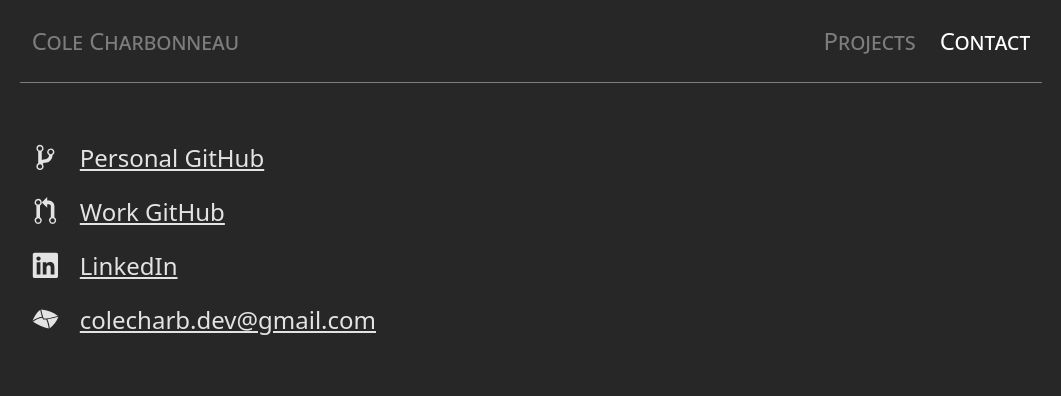
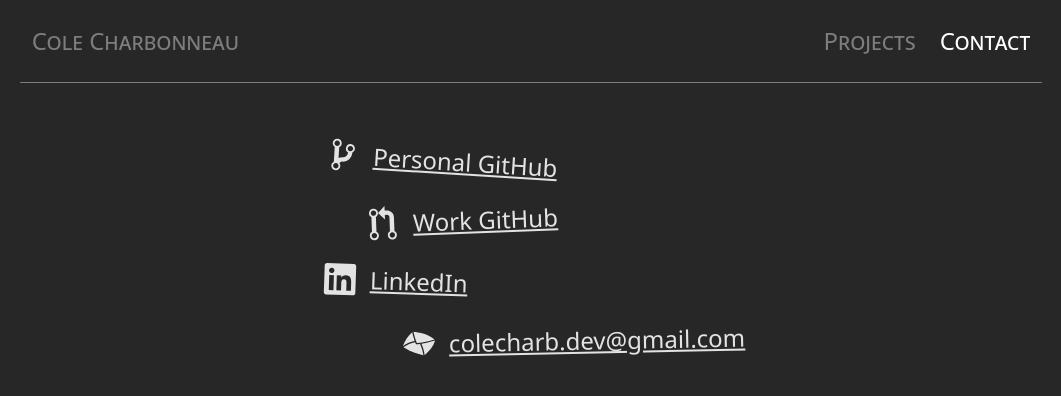
Before and after one commit to colecharb/colecharb-web, a React (Vite) app: page /contact in a window 1280 px wide. Shown: the top 396 px of the page, without its empty margins (109-1170 px from the left). Built offline with nearby package versions, Linux system fonts and the light colour scheme.

Commit message:
layout fun

```diff
--- a/index.html
+++ b/index.html
@@ -7,7 +7,6 @@
       name="viewport"
       content="width=device-width, initial-scale=1.0"
     />
-    <!-- <script type='text/javascript' src="./src/site-wide.js"></script> -->
     <style>
       body {
         background-color: #272727;
--- a/package.json
+++ b/package.json
@@ -4,7 +4,7 @@
   "version": "0.0.0",
   "type": "module",
   "scripts": {
-    "start": "vite",
+    "start": "vite --host",
     "build": "tsc && vite build",
     "preview": "vite preview"
   },
--- a/src/App.css
+++ b/src/App.css
@@ -76,7 +76,6 @@
   margin-bottom: 2em;
 }
 .section {
-  align-items: center;
   margin-top: 2em;
   margin-bottom: 4em;
 }
@@ -91,13 +90,13 @@
   display: flex;
   flex-direction: row;
   align-items: center;
+  gap: 12px;
+  padding: 0.5em 0;
   width: max-content;
-  gap: 20px;
-  padding: 0.5em 0;
 }
 
 .contact-icon {
-  font-size: 120%;
+  font-size: 150%;
 }
 
 .business-card {
--- a/src/components/AboutPage.tsx
+++ b/src/components/AboutPage.tsx
@@ -16,9 +16,9 @@
 
       <p>
         Hi! I like making things. I'm a developer and designer with a background
-        in pure mathematics and an obsession with constantly learning and
-        improving my skills. Developing intuitive and appealing user experiences
-        is what I'm all about.
+        in pure math and an obsession with constantly learning and improving my
+        skills. Developing intuitive and appealing user experiences is what I'm
+        all about.
       </p>
       <p>
         Check out the projects tab for examples of my work and feel free to
--- a/src/components/ContactPage.tsx
+++ b/src/components/ContactPage.tsx
@@ -1,29 +1,71 @@
+import { title } from 'process';
+import type { IconType } from 'react-icons';
 import { FaLinkedin } from 'react-icons/fa';
 import { GiEnvelope } from 'react-icons/gi';
 import { GoGitBranch, GoGitPullRequest } from 'react-icons/go';
 
+interface ContactItem {
+  Icon: IconType;
+  title: string;
+  href: string;
+}
+const CONTACT_ITEMS: readonly ContactItem[] = [
+  {
+    Icon: GoGitBranch,
+    title: 'Personal GitHub',
+    href: 'https://github.com/colecharb',
+  },
+  {
+    Icon: GoGitPullRequest,
+    title: 'Work GitHub',
+    href: 'https://github.com/colecharbonneau',
+  },
+  {
+    Icon: FaLinkedin,
+    title: 'LinkedIn',
+    href: 'https://www.linkedin.com/in/colecharbonneau',
+  },
+  {
+    Icon: GiEnvelope,
+    title: 'colecharb.dev@gmail.com',
+    href: 'mailto:colecharb.dev@gmail.com',
+  },
+] as const;
+
 export default function ContactPage() {
+  const randomAngle = (n: number) => {
+    const angle = 4 * Math.random() + 1;
+    const sign = n % 2 ? -1 : 1;
+    return sign * angle;
+  };
+
+  const randomShift = (n: number) => (n % 2 ? 1 : -1) * (4 * Math.random());
+
   return (
-    <div>
-      <div className='contact-item'>
-        <GoGitBranch className='contact-icon' />
-        <a href='https://github.com/colecharb'>Personal GitHub</a>
-      </div>
-
-      <div className='contact-item'>
-        <GoGitPullRequest className='contact-icon' />
-        <a href='https://github.com/colecharbonneau'>Work GitHub</a>
-      </div>
-
-      <div className='contact-item'>
-        <FaLinkedin className='contact-icon' />
-        <a href='https://www.linkedin.com/in/colecharbonneau/'>LinkedIn</a>
-      </div>
-
-      <div className='contact-item'>
-        <GiEnvelope className='contact-icon' />
-        <a href='mailto:colecharb.dev@gmail.com'>colecharb.dev@gmail.com</a>
-      </div>
+    <div
+      style={{
+        display: 'grid',
+        justifyContent: 'center',
+      }}
+    >
+      {CONTACT_ITEMS.map((item, i) => (
+        <div
+          key={item.title}
+          className='contact-item'
+          style={{
+            rotate: `${randomAngle(i)}deg`,
+            translate: `${randomShift(i)}rem 0px`,
+          }}
+        >
+          <item.Icon className='contact-icon' />
+          <a
+            href={item.href}
+            rel='noreferrer'
+          >
+            {item.title}
+          </a>
+        </div>
+      ))}
     </div>
   );
 }
--- a/src/components/Project_App.tsx
+++ b/src/components/Project_App.tsx
@@ -35,7 +35,7 @@
               className='screenshot'
               style={{
                 rotate: `${randomAngle(n)}deg`,
-                translate: `0px ${randomShift()}rem`,
+                translate: `0px ${randomShift()}em`,
               }}
             />
           );
```
